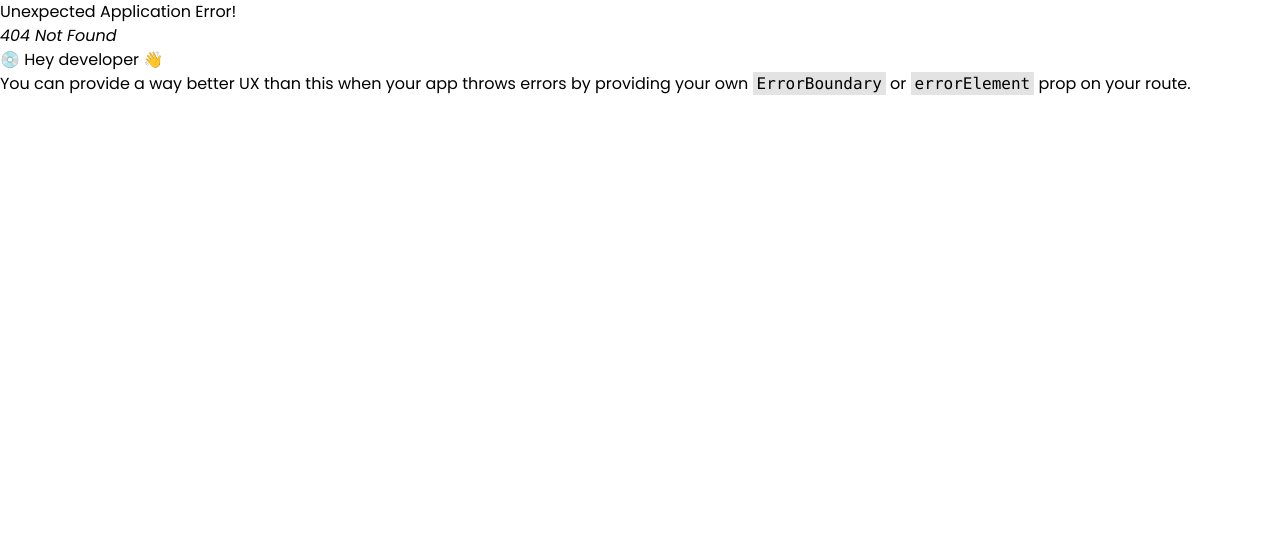
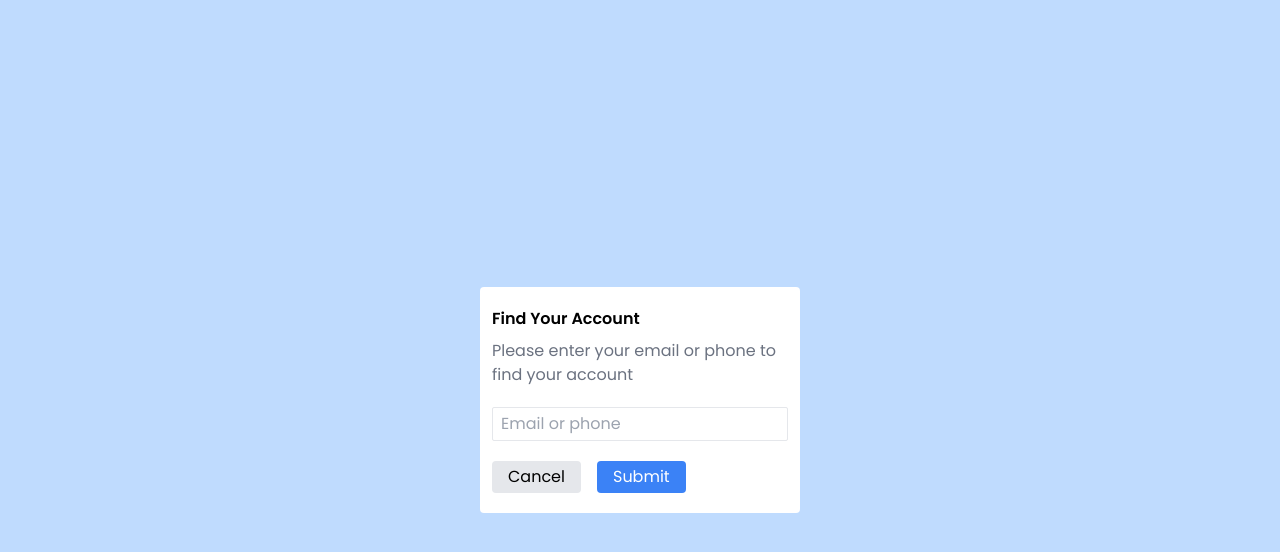
Before and after one commit to smanas1/first-social-app, a React (Vite) app in the folder client/: page /forgetpassword in a window 1280 px wide. Before the commit this address had no page. Shown: the top 552 px of the page. Built offline with nearby package versions, Linux system fonts and the light colour scheme.

Commit message:
forget password design

```diff
--- a/client/src/App.tsx
+++ b/client/src/App.tsx
@@ -10,6 +10,7 @@ import HomePage from "./pages/HomePage";
 import NotLoginUser from "./privateRoutes/NotLoginUser";
 import LoginUser from "./privateRoutes/LoginUser";
 import EmailActiveCheck from "./pages/EmailActiveCheck";
+import ForgetPassword from "./pages/ForgetPassword";
 
 function App() {
   const router = createBrowserRouter(
@@ -18,6 +19,7 @@ function App() {
         <Route element={<NotLoginUser />}>
           <Route path="/register" element={<RegisterPage />} />
           <Route path="/login" element={<LoginPage />} />
+          <Route path="/forgetpassword" element={<ForgetPassword />} />
         </Route>
 
         <Route element={<LoginUser />}>
--- /dev/null
+++ b/client/src/pages/ForgetPassword.tsx
@@ -0,0 +1,18 @@
+
+const ForgetPassword = () => {
+  return (
+    <div className="bg-blue-200 w-full h-screen flex justify-center items-center">
+      <div className="bg-white py-5 px-3 w-80 rounded">
+        <h1 className=" font-semibold">Find Your Account</h1>
+        <p className="text-gray-500 py-2">Please enter your email or phone to find your account</p>
+        <input type="text" placeholder="Email or phone" className="border py-1 px-2 my-3 w-full rounded-sm"/>
+      <div className="pt-2">
+        <button className="bg-gray-200  py-1 rounded px-4">Cancel</button>
+        <button className="bg-blue-500  py-1 rounded px-4 text-white ms-4">Submit</button>
+      </div>
+      </div>
+    </div>
+  )
+}
+
+export default ForgetPassword
--- a/client/src/pages/LoginPage.tsx
+++ b/client/src/pages/LoginPage.tsx
@@ -119,6 +119,8 @@ const LoginPage = () => {
                 Register
               </Link>
             </p>
+
+            <Link to='/forgetpassword' className="text-blue-500 underline text-center">Forgotten password?</Link>
           </form>
         </div>
       </div>
```
